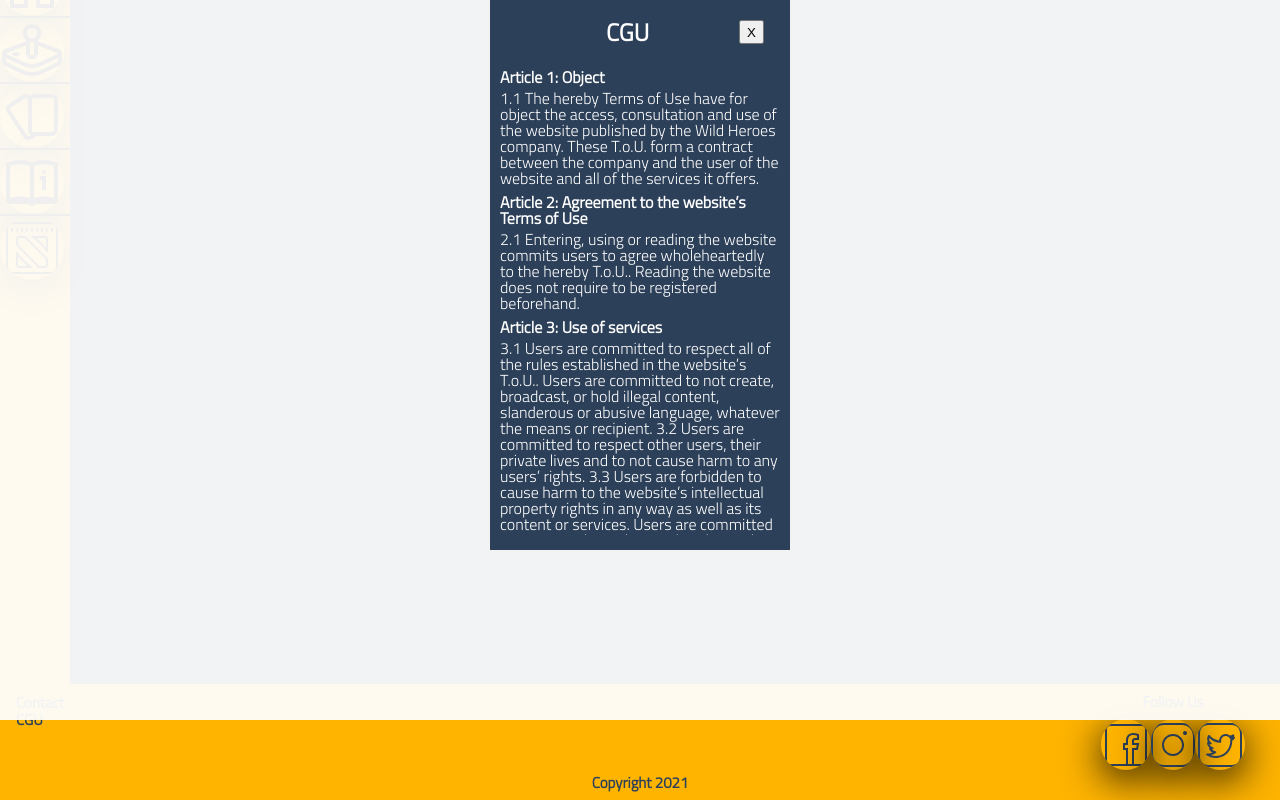
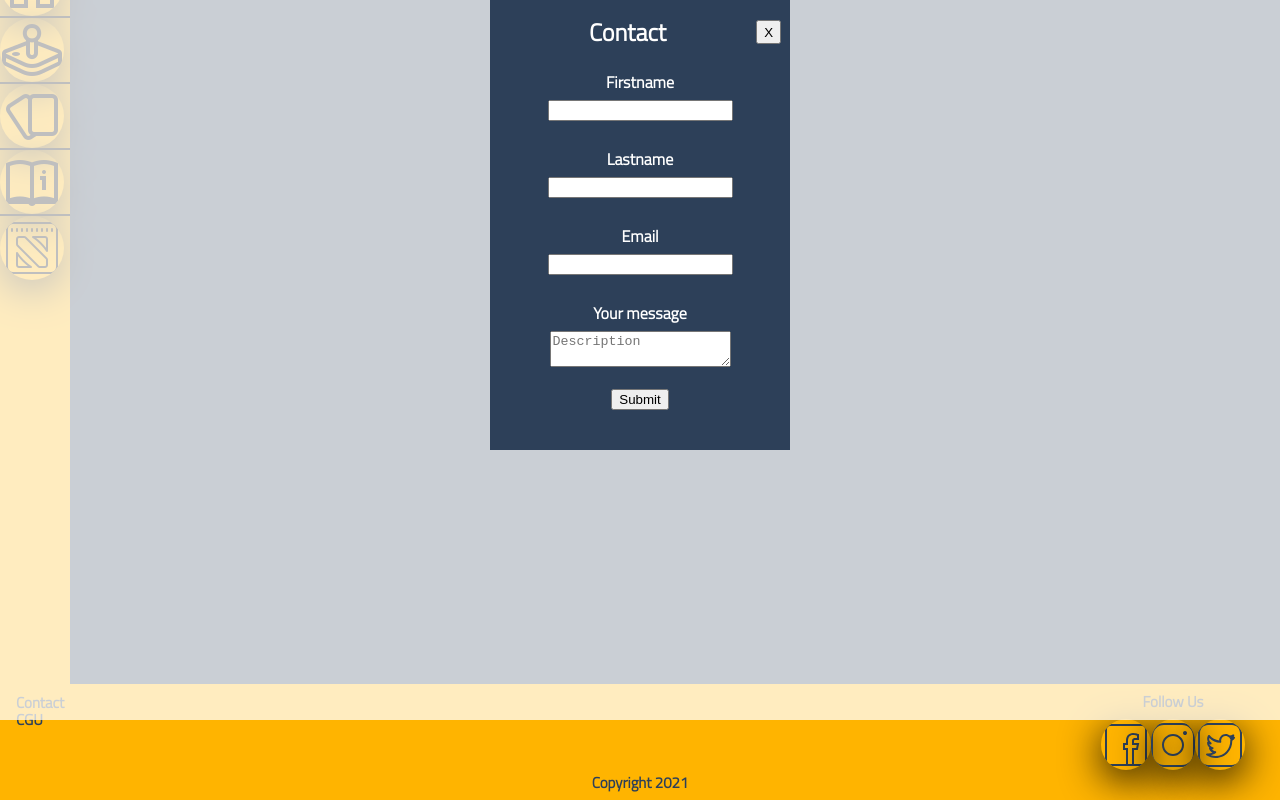
Before and after one commit to WildCodeSchool/p2-g2-sept21-lille-react-superHeros, a React (Create React App) app: page /news in a window 1280 px wide. Both pictures are taken after a click on the button "Contact". Shown: the part 116-916 px from the top of the page. Built offline with nearby package versions, Linux system fonts and the light colour scheme; the HTML template or start-up script is replaced by a standard one.

Commit message:
Update function Footer-Contact  and Create second function for CGU

```diff
--- a/src/Components/Footer/index.jsx
+++ b/src/Components/Footer/index.jsx
@@ -9,7 +9,8 @@ Modal.setAppElement('#root');
 
 function Footer() {
   const currentYear = new Date().getFullYear();
-  const [modalIsOpen, setModalIsOpen] = useState(false);
+  const [contactModalIsOpen, setContactModalIsOpen] = useState(false);
+  const [cguModalIsOpen, setCguModalIsOpen] = useState(false);
   return (
     <footer className="footerContact">
       <div className="footerContent">
@@ -18,13 +19,13 @@ function Footer() {
             <button
               className="btnContact"
               type="button"
-              onClick={() => setModalIsOpen(true)}
+              onClick={() => setContactModalIsOpen(true)}
             >
               Contact
             </button>
             <Modal
-              isOpen={modalIsOpen}
-              onRequestClose={() => setModalIsOpen(false)}
+              isOpen={contactModalIsOpen}
+              onRequestClose={() => setContactModalIsOpen(false)}
               className="windowOpenContact"
             >
               <section className="modalHeader">
@@ -32,7 +33,7 @@ function Footer() {
                 <button
                   className="closeModal"
                   type="button"
-                  onClick={() => setModalIsOpen(false)}
+                  onClick={() => setContactModalIsOpen(false)}
                 >
                   X
                 </button>
@@ -62,14 +63,14 @@ function Footer() {
             <button
               className="btnCgu"
               type="button"
-              onClick={() => setModalIsOpen(true)}
+              onClick={() => setCguModalIsOpen(true)}
             >
               CGU
             </button>
           </section>
           <Modal
-            isOpen={modalIsOpen}
-            onRequestClose={() => setModalIsOpen(false)}
+            isOpen={cguModalIsOpen}
+            onRequestClose={() => setCguModalIsOpen(false)}
             className="windowOpenCgu"
           >
             <section className="modalHeader">
@@ -77,7 +78,7 @@ function Footer() {
               <button
                 className="closeModal"
                 type="button"
-                onClick={() => setModalIsOpen(false)}
+                onClick={() => setCguModalIsOpen(false)}
               >
                 X
               </button>
```
